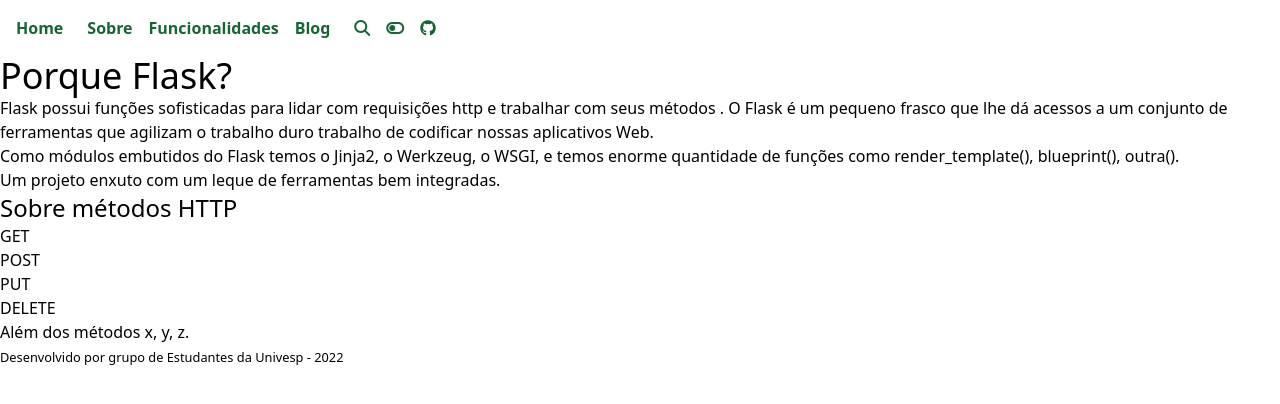
After one commit to edulonde/python-api, a Flask app: page /sobre in a window 1280 px wide. The commit adds this page. Shown: the top 404 px of the page. Run offline with Flask 2, Linux system fonts and the light colour scheme; some libraries are stand-ins or nearby versions.

Commit message:
recriando o projeto em forma de blog

```diff
--- a/app.py
+++ b/app.py
@@ -1,11 +1,16 @@
-#!/usr/bin/python3
 from flask import Flask, render_template
+
+from blueprint.sobre import blueprint as sobre
+from blueprint.funcionalidades import blueprint as funcionalidades
+from blueprint.blog import blueprint as blog
+
 app = Flask(__name__)
 
+app.register_blueprint(sobre)
+app.register_blueprint(funcionalidades)
+app.register_blueprint(blog)
+
+
 @app.route('/')
-def home():
-    return render_template('base.html', titulo='Flask!')
-
-@app.route('/jinja.html')
-def jinja():
-    return render_template('jinja.html')
+def show_page_index():
+    return render_template('index.html')
--- /dev/null
+++ b/blueprint/sobre.py
@@ -0,0 +1,8 @@
+from flask import Blueprint, render_template
+
+blueprint = Blueprint("sobre", __name__)
+
+
+@blueprint.route('/sobre')
+def show_page_sobre():
+    return render_template('sobre.html')
--- a/templates/base.html
+++ b/templates/base.html
@@ -1,16 +1,75 @@
-<!doctype html>
-<html lang="pt-BR">
+<!DOCTYPE html>
+<html lang="pt-Br">
 <head>
     <meta charset="UTF-8">
-    <meta name="viewport"
-          content="width=device-width, user-scalable=no, initial-scale=1.0, maximum-scale=1.0, minimum-scale=1.0">
-    <meta http-equiv="X-UA-Compatible" content="ie=edge">
-    <link rel="stylesheet" type="text/css" href="static/style.css">
-    <title>{{ titulo }}</title>
+    <title>Layout</title>
+    <link rel=stylesheet type=text/css href="{{ url_for('static', filename='style.css') }}">
+    <link rel="stylesheet" href="https://cdnjs.cloudflare.com/ajax/libs/font-awesome/6.1.1/css/all.min.css" integrity="sha512-KfkfwYDsLkIlwQp6LFnl8zNdLGxu9YAA1QvwINks4PhcElQSvqcyVLLD9aMhXd13uQjoXtEKNosOWaZqXgel0g==" crossorigin="anonymous" referrerpolicy="no-referrer" />
+    <script src="https://cdn.tailwindcss.com"></script>
 </head>
 
 <body>
-<h1><marquee>Alterandop o Flask! :D</marquee></h1>
+
+<!-- CONTAINER -->
+<div class="container mx-auto">
+
+    <!-- LOGO+NAVBAR -->
+
+    <div class="navbar flex m-2 text-green-800 font-bold	">
+
+        <div class="logotipo m-2">
+            <a href="http://127.0.0.1:5000">Home</a>
+        </div>
+
+        <div class="navigation-itens m-2">
+            <ul class="flex ">
+                <li class="mx-2">
+                    <a class="http://127.0.0.1:5000/sobre" href="http://127.0.0.1:5000/sobre">
+                        Sobre
+                    </a>
+                </li>
+                <li class="mx-2">
+                    <a class="" href="http://127.0.0.1:5000/funcionalidades">
+                        Funcionalidades
+                    </a>
+                </li>
+                <li class="mx-2">
+                    <a class="" href="http://127.0.0.1:5000/blog">
+                        Blog
+                    </a>
+                </li>
+            </ul>
+        </div>
+
+        <div class="m-2">
+            <a href="#"><i class="fa-solid fa-magnifying-glass"></i></a>
+        </div>
+
+        <div class="m-2">
+            <a href="#"><i class="fa-solid fa-toggle-off"></i></a>
+        </div>
+
+        <div class="m-2">
+            <a href="#"><i class="fa-brands fa-github"></i></a>
+        </div>
+
+    </div>
+
+    <!-- ASIDE -->
+
+    <aside class=""></aside>
+
+    <!-- CONTENT / MAIN -->
+    {% block content %}{% endblock %}
+
+
+    <!-- FOOTER -->
+    <footer class="">
+        <small>Desenvolvido por grupo de Estudantes da Univesp - 2022</small>
+    </footer>
+
+</div>
 
 </body>
+
 </html>
--- /dev/null
+++ b/templates/sobre.html
@@ -0,0 +1,48 @@
+{% extends 'base.html' %}
+{% block content %}
+
+
+<body>
+
+
+<h1 class="text-4xl">
+    Porque Flask?
+</h1>
+
+<p class="">
+
+    Flask possui funções sofisticadas para lidar com requisições http e trabalhar com seus métodos .
+    O Flask é um pequeno frasco que lhe dá acessos a um conjunto de ferramentas que agilizam o trabalho
+    duro trabalho de codificar nossas aplicativos Web. <br>
+    Como módulos embutidos do Flask temos o Jinja2, o Werkzeug, o WSGI, e temos enorme quantidade de funções
+    como render_template(), blueprint(), outra().<br>
+    Um projeto enxuto com um leque de ferramentas bem integradas.
+
+</p>
+
+<h2 class="text-2xl">
+    Sobre métodos HTTP
+</h2>
+
+<p>
+    <ul>
+    <li class="">
+        GET
+    </li>
+    <li class="">
+        POST
+    </li>
+    <li class="">
+        PUT</li>
+    <li class="">
+        DELETE
+    </li>
+</ul>
+</p>
+
+<p class="">
+    Além dos métodos x, y, z.
+</p>
+
+</body>
+{% endblock  %}
```
Also changed, not shown: blueprint/blog.py (added, +8 -0 lines), blueprint/funcionalidades.py (added, +8 -0 lines), config/database.py (added, +9 -0 lines), docker-compose.yml (deleted, +0 -34 lines), requirements.txt (+10 -0 lines), templates/blog.html (added, +22 -0 lines), templates/funcionalidades.html (added, +21 -0 lines), templates/index.html (added, +23 -0 lines), templates/jinja.html (deleted, +0 -17 lines), README.md (added), blueprint/__init__.py (added), config/__init__.py (added), 2 other files.
